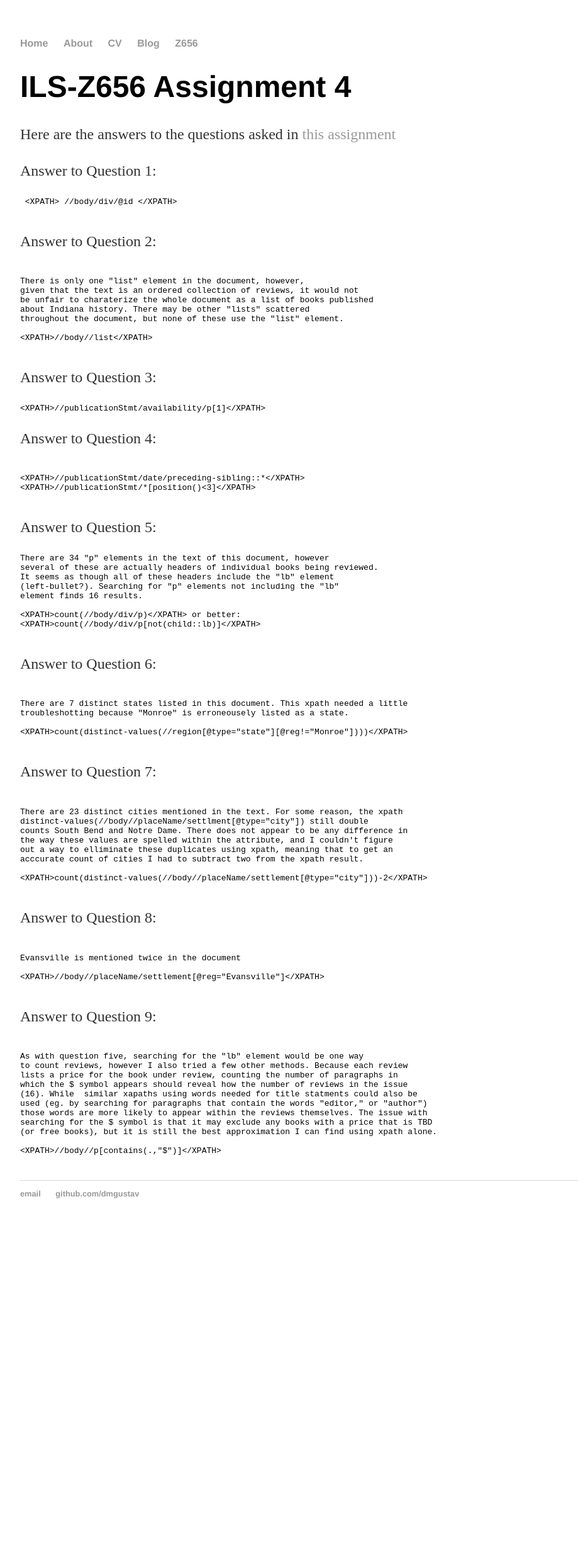
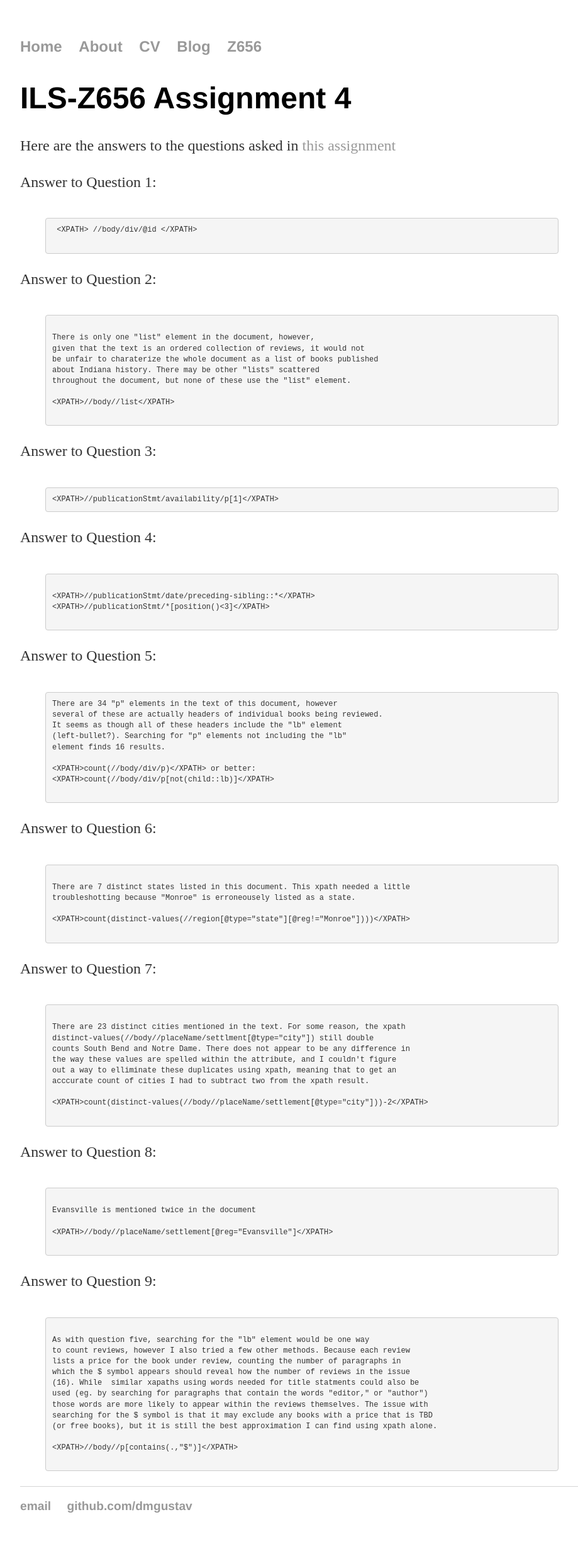
Before and after one commit to dmgustav/dmgustav.github.io, a Jekyll site: the page built from z656/assignment4/index.html, in a window 1280 px wide. Shown: the whole page at 63% size, without its empty margins (160-1079 px from the left). Built offline with Jekyll 4.4.1, drawn with Linux system fonts in a browser that asks for light colours; before the commit the page ends 1963 px from its top, so only the background shows below that.

Commit message:
Update main.css

```diff
--- a/css/main.css
+++ b/css/main.css
@@ -37,7 +37,75 @@ ul.posts {
     margin: 20px auto 40px;
     font-size: 1.5em;
 }
+ul {
+    margin: 20px auto 40px;
+    font-size: 1.5em;
+}
 
+ul li {
+    list-style: none;
+}
+
+/* Code */
+pre.prettyprint { padding: 10px !important; margin: 40px; font-size: 12px;}
+
+code,
+pre {
+  font-family: Monaco, Menlo, Consolas, "Courier New", monospace;
+}
+
+code {
+  padding: 2px 4px;
+  font-size: 90%;
+  color: #c7254e;
+  white-space: nowrap;
+  background-color: #f9f2f4;
+  border-radius: 4px;
+}
+
+pre {
+  display: block;
+  padding: 9.5px;
+  margin: 0 0 10px;
+  font-size: 13px;
+  line-height: 1.428571429;
+  color: #333333;
+  word-break: break-all;
+  word-wrap: break-word;
+  background-color: #f5f5f5;
+  border: 1px solid #cccccc;
+  border-radius: 4px;
+}
+
+pre.prettyprint {
+  margin-bottom: 20px;
+}
+
+pre code {
+  padding: 0;
+  font-size: inherit;
+  color: inherit;
+  white-space: pre-wrap;
+  background-color: transparent;
+  border: 0;
+}
+
+.pre-scrollable {
+  max-height: 340px;
+  overflow-y: scroll;
+}
+
+code,
+kbd,
+pre,
+samp {
+  font-family: monospace, serif;
+  font-size: 1em;
+}
+
+pre {
+  white-space: pre-wrap;
+}
 ul.posts li {
     list-style: none;
 }
```
